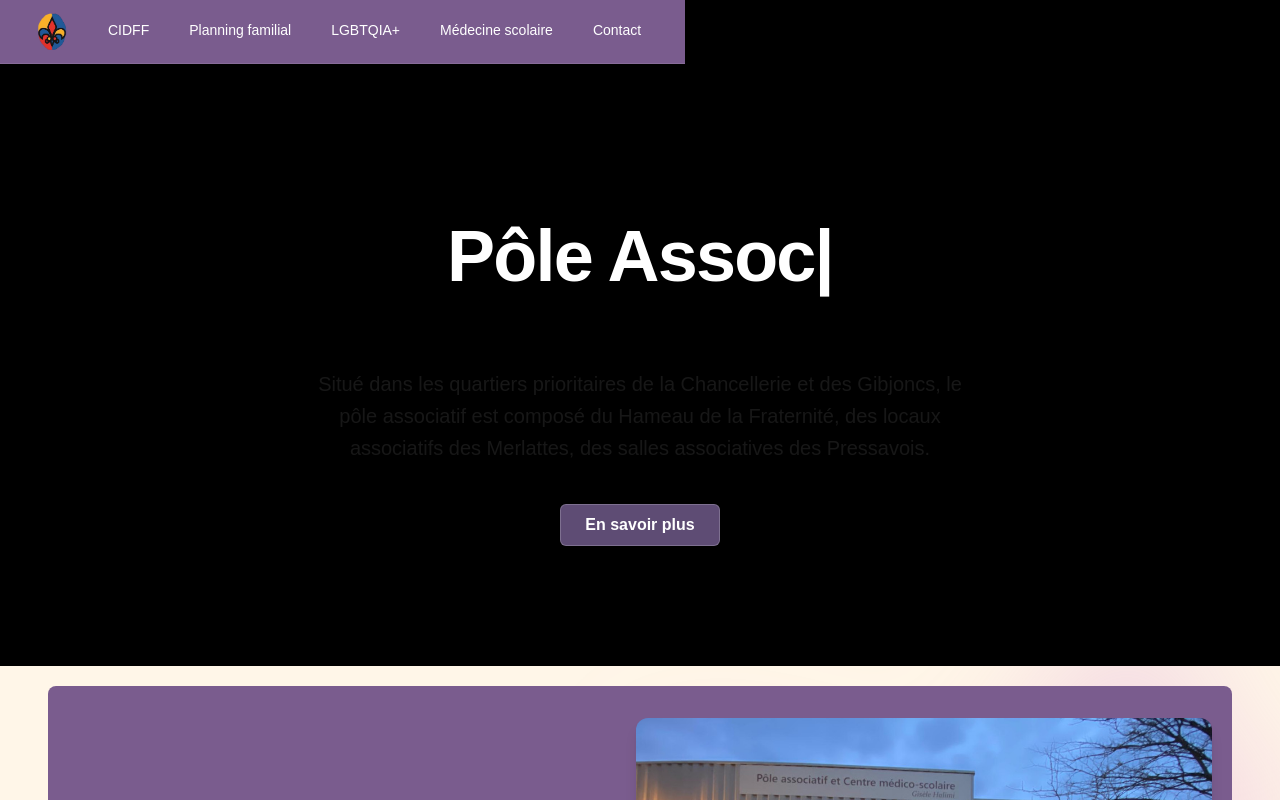
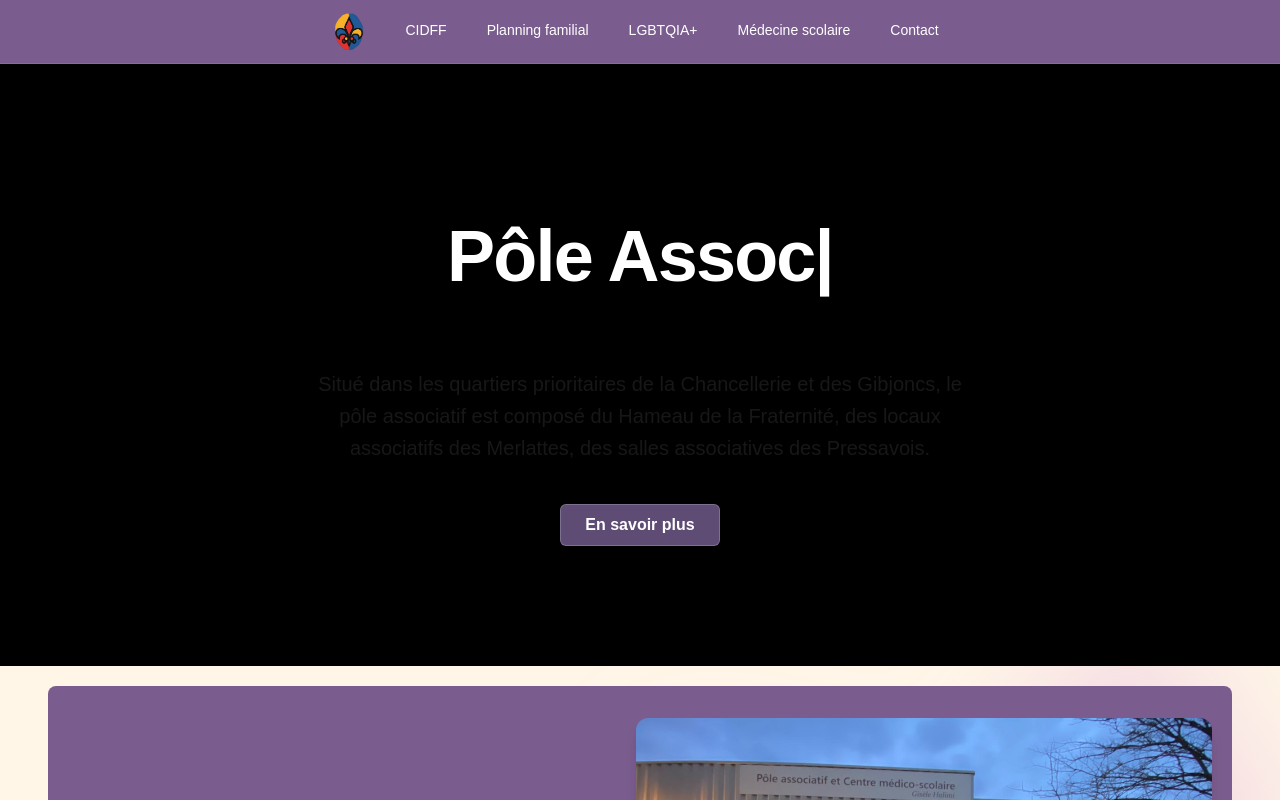
Before and after one commit to Dyls00/gisele_halimi_web_page, a Next.js app: page / in a window 1280 px wide. Shown: the top 800 px of the page. Built offline with nearby package versions, Linux system fonts and the light colour scheme.

Commit message:
correction w-full

```diff
--- a/app/components/accueilComponent.jsx
+++ b/app/components/accueilComponent.jsx
@@ -61,7 +61,7 @@ export default function AccueilComponent() {
               >
                 En savoir plus
               </a>
-              <div className="absolute inset-0 flex h-full w-full justify-center [transform:skew(-13deg)_translateX(-100%)] group-hover/button:duration-1000 group-hover/button:[transform:skew(-13deg)_translateX(100%)]">
+              <div className="absolute inset-0 flex h-full justify-center [transform:skew(-13deg)_translateX(-100%)] group-hover/button:duration-1000 group-hover/button:[transform:skew(-13deg)_translateX(100%)]">
               <div className="relative h-full w-10 bg-white/20"></div>
               </div>
             </button>
--- a/app/navbar/nav.jsx
+++ b/app/navbar/nav.jsx
@@ -42,7 +42,7 @@ export default function Nav() {
   return (
     <Disclosure
       as="nav"
-      className="fixed bg-[#7A5C8E] z-10 fontArial after:pointer-events-none after:absolute after:inset-x-0 after:bottom-0 after:h-px after:bg-white/10"
+      className="fixed bg-[#7A5C8E] w-full z-10 fontArial after:pointer-events-none after:absolute after:inset-x-0 after:bottom-0 after:h-px after:bg-white/10"
     >
       <div className="mx-auto  max-w-7xl px-2 sm:px-6 lg:px-8">
         <div className="flex h-16 items-center justify-between">
```
